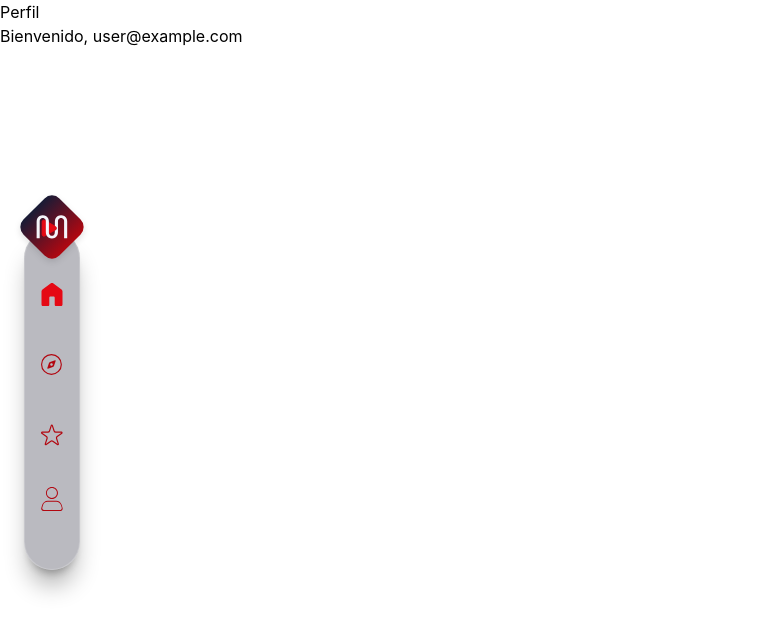
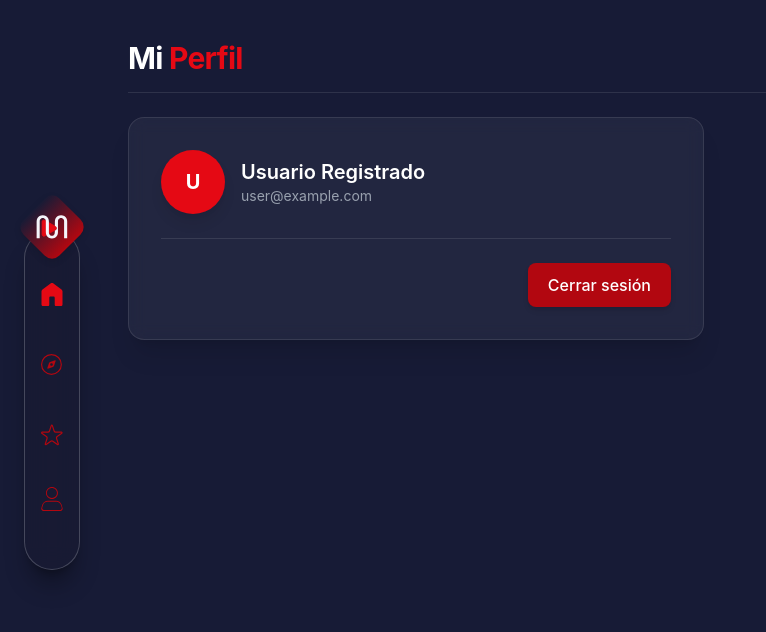
Before and after one commit to bertagonzalezgu/PROJECT-3---MOVIES, a React (Vite) app: page /profile in a window 1280 px wide. Shown: the top 632 px of the page, without its empty margins (0-766 px from the left). Built offline with nearby package versions, Linux system fonts and the light colour scheme; no server answers; sample sign-in values are in the browser's storage.

Commit message:
feat: Add styles in ProfilePage component

```diff
--- a/src/features/auth/pages/ProfilePage.tsx
+++ b/src/features/auth/pages/ProfilePage.tsx
@@ -1,12 +1,44 @@
 import { useAuth } from "../context/AuthContext"
+import { signOut } from "../services/authService"
 
 export default function ProfilePage(){
   const { user } = useAuth()
 
+  const handleSignOut = async () => {
+    try {
+      await signOut()
+    } catch (error) {
+      console.error("Error al cerrar sesión:", error)
+    }
+  }
+
   return (
-    <main>
-      <h1>Perfil</h1>
-      <p>Bienvenido, {user?.email}</p>
+    <main className="min-h-screen bg-[#171B36] text-white px-4 py-8 md:py-10 md:pr-12 md:pl-32 transition-all">
+      <header className="mb-6 border-b border-white/10 pb-4">
+        <h1 className="text-2xl md:text-3xl font-bold tracking-tight text-white">
+          Mi <span className="text-[#E50914]">Perfil</span>
+        </h1>
+      </header>
+
+      <div className="max-w-xl bg-white/5 border border-white/10 rounded-2xl p-6 md:p-8 backdrop-blur-sm shadow-xl">
+        <div className="flex items-center gap-4 mb-6">
+          <div className="w-16 h-16 rounded-full bg-[#E50914] flex items-center justify-center text-xl font-bold uppercase text-white shadow-lg">
+            {user?.email?.charAt(0) || "U"}
+          </div>
+          <div>
+            <h2 className="text-xl font-semibold text-white">Usuario Registrado</h2>
+            <p className="text-gray-400 text-sm">{user?.email}</p>
+          </div>
+        </div>
+
+        <div className="border-t border-white/10 pt-6 flex justify-end">
+          <button
+            onClick={handleSignOut}
+            className="px-5 py-2.5 bg-[#B20710] hover:bg-[#E50914] text-white font-medium rounded-lg transition-colors duration-200 shadow-md focus:outline-none focus:ring-2 focus:ring-[#E50914]/50">
+            Cerrar sesión
+          </button>
+        </div>
+      </div>
     </main>
   )
 }
```
